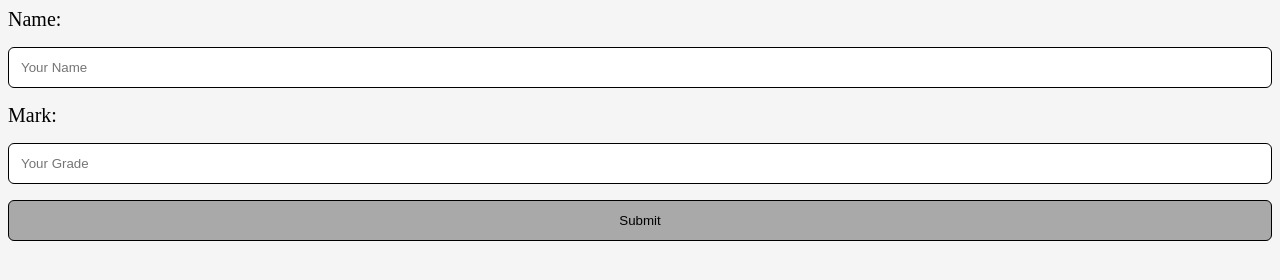
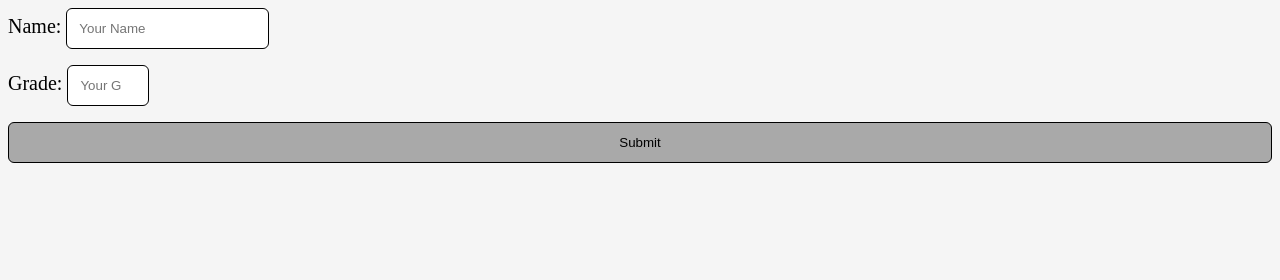
Before and after one commit to cskhomo/javascript-bootcamp-task-2, a plain HTML site: page index.html in a window 1280 px wide. Drawn offline with Linux system fonts and the light colour scheme.

Commit message:
Refactor form structure in index.html

```diff
--- a/index.html
+++ b/index.html
@@ -7,14 +7,16 @@
   </head>
 
   <body>
-        <form id="studentForm">
-            <label for="name">Name:</label>
-            <input type="text" id="name" placeholder="Your Name" required>
+    <form>
+      <label>Name:
+        <input type="text" id="name" placeholder="Your Name" required>
+      </label>
 
-            <label for="grade">Mark:</label>
-            <input type="number" id="grade" placeholder="Your Grade" min="0" max="100" required>
+      <label>Grade:
+        <input type="number" id="grade" placeholder="Your Grade" min="0" max="100" required>
+      </label>
 
-            <button type="submit">Submit</button>
-        </form>
+      <button type="submit">Submit</button>
+    </form>
   </body>
 </html>
```
